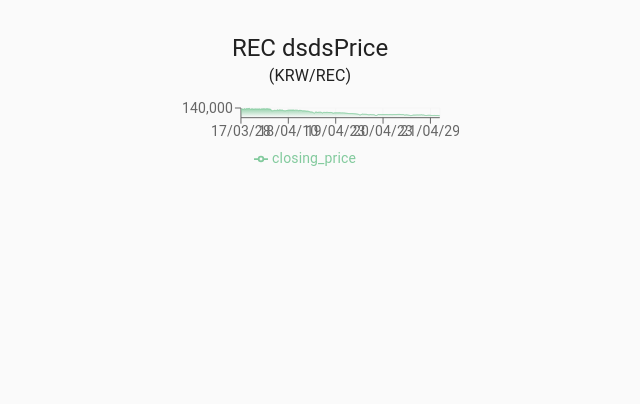
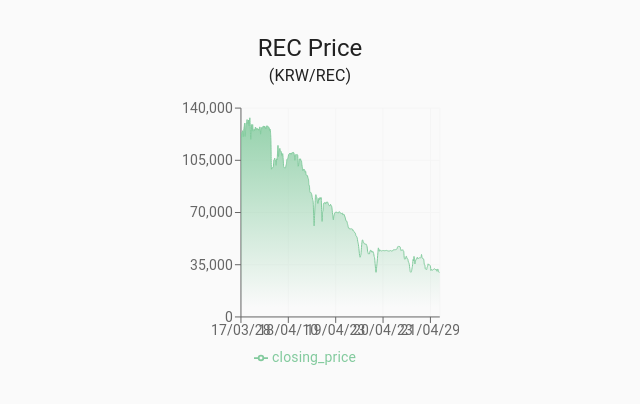
Before and after one commit to Hanalia/react_rec_hosting, a React (Create React App) app: page / in a window 1280 px wide. Shown: the top 404 px of the page, without its empty margins (330-970 px from the left). Built offline with nearby package versions, Linux system fonts and the light colour scheme.

Commit message:
real_final

```diff
--- a/src/App.js
+++ b/src/App.js
@@ -78,12 +78,12 @@ const App = () => {
     <Grid container spacing={2} >
       <Grid align="center" item xs={12} sm={12}>
           <Typography component="h1" variant="h5">
-            REC dsdsPrice
+            REC Price
           </Typography>
           <Typography component="h5" variant="body1">
             (KRW/REC)
           </Typography>
-          <ResponsiveContainer width="90%" aspect = {3}>
+          <ResponsiveContainer width="90%" aspect = {1}>
             <ComposedChart
               // width={500}
               // height={400}
```
